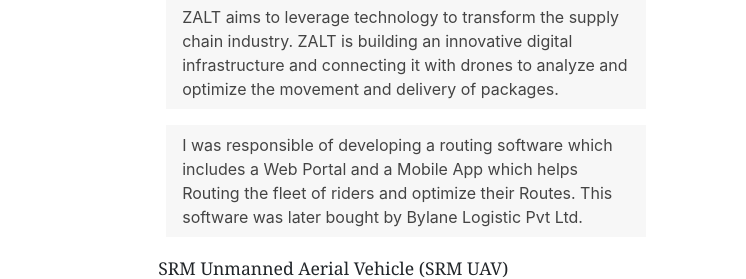
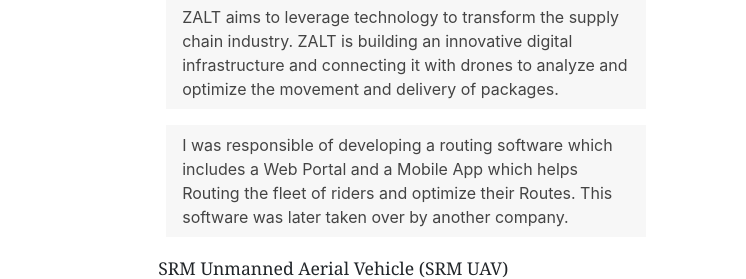
Before and after one commit to anantshukla/anantshukla.com, a React (Create React App) app: page / in a window 1280 px wide. Shown: the part 2180-2459 px from the top of the page, without its empty margins (293-1039 px from the left). Built offline with nearby package versions, Linux system fonts and the light colour scheme; no server answers.

Commit message:
15 Aug '20 - 2

```diff
--- a/src/ProfessionalExperience.js
+++ b/src/ProfessionalExperience.js
@@ -24,7 +24,7 @@
           </div>
           <div className="listing-description">
             <p>
-              I was responsible of developing a routing software which includes a Web Portal and a Mobile App which helps Routing the fleet of riders and optimize their Routes. This software was later bought by Bylane Logistic Pvt Ltd.
+              I was responsible of developing a routing software which includes a Web Portal and a Mobile App which helps Routing the fleet of riders and optimize their Routes. This software was later taken over by another company.
             </p>
           </div>
         </div>
--- a/src/Projects.js
+++ b/src/Projects.js
@@ -29,7 +29,7 @@
           </div>
           <div className="listing-description">
             <p>
-              As part of my stint with ZALT Technologies LLP., I developed a routing software which includes a Web Portal and a Mobile App which helps Routing the fleet of riders and optimize their Routes. This software was later bought by Bylane Logistic Pvt Ltd.
+              As part of my stint with ZALT Technologies LLP., I developed a routing software which includes a Web Portal and a Mobile App which helps Routing the fleet of riders and optimize their Routes. This software was later taken over by another company.
             </p>
             <p>
               The Front end of this web application is made using React JS which is used by the delivery station supervisors.
```
